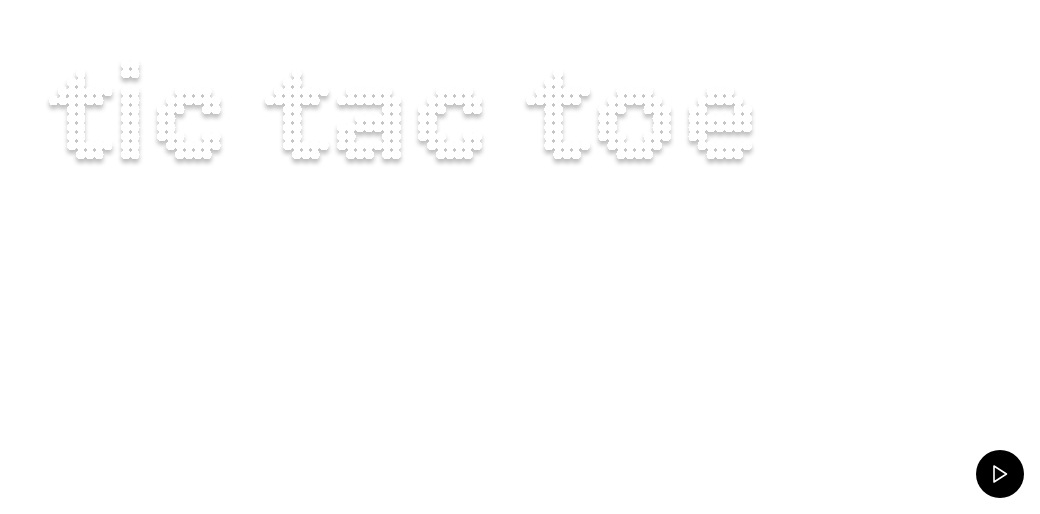
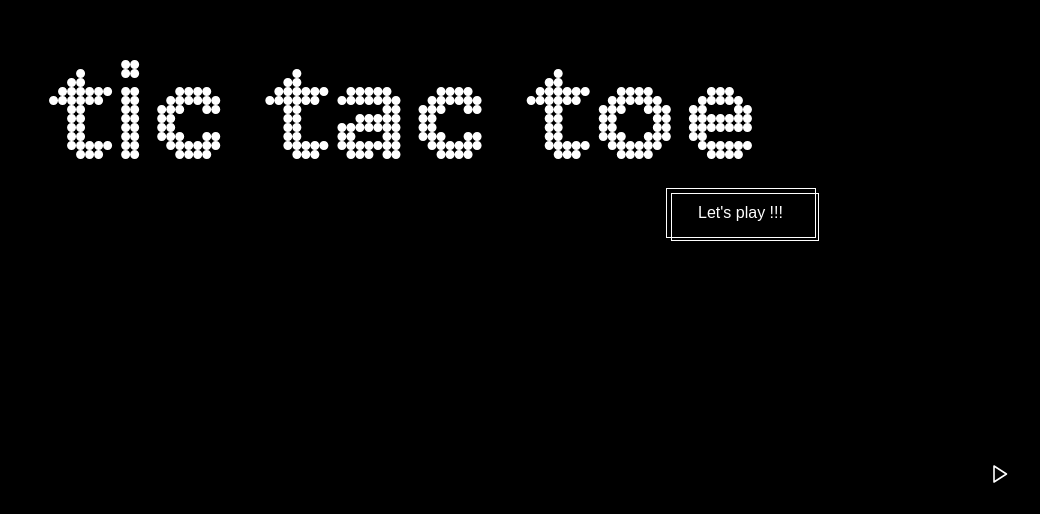
Before and after one commit to changmasbu/tic-tac-toe, a Next.js app: page / in a window 1280 px wide. Shown: the part 286-800 px from the top of the page, without its empty margins (240-1280 px from the left). Built offline with nearby package versions, Linux system fonts and the light colour scheme.

Commit message:
Fix background and image

```diff
--- a/src/app/components/Game.tsx
+++ b/src/app/components/Game.tsx
@@ -130,8 +130,8 @@ const Game: React.FC = () => {
                   )
                   : (
                     <div className={`flex flex-row items-center gap-5 transition-opacity`}>
-                      <Image src="/PlayerX.png" alt="Player 2" width={69} height={61} />
-                      <Image src="/PlayerO.png" alt="Player 1" width={69} height={61} />
+                      <Image src="/PlayerX.svg" alt="Player 2" width={69} height={61} />
+                      <Image src="/PlayerO.svg" alt="Player 1" width={69} height={61} />
 
                     </div>
                   )}
@@ -142,7 +142,7 @@ const Game: React.FC = () => {
       <div className="flex flex-row justify-between w-auto gap-3 md:w-[290px]">
         <CustomButton onClick={handleUndo} iconSrc="/Undo.svg" className=" relative p-2" borderColor={"border-black"} ></CustomButton>
         <CustomButton onClick={resetGame} borderColor={"border-black"} textColor="text-black" className="relative p-2" >Restart</CustomButton>
-        <CustomButton onClick={resetScore} borderColor={"border-black"} textColor="text-black" className="relative p-2" >Reset Score</CustomButton>ss
+        <CustomButton onClick={resetScore} borderColor={"border-black"} textColor="text-black" className="relative p-2" >Reset Score</CustomButton>
       </div>
     </div >
   );
--- a/src/app/page.tsx
+++ b/src/app/page.tsx
@@ -5,7 +5,7 @@ import CustomButton from "./components/ButtonComponenet";
 
 export default function Home() {
   return (
-    <main className="flex min-h-screen items-center justify-center ">
+    <main className="flex min-h-screen bg-black items-center justify-center ">
       <div className="relative ">
         <Image
           className="animate-wobble hidden sm:block min-w-[300px] "
```
